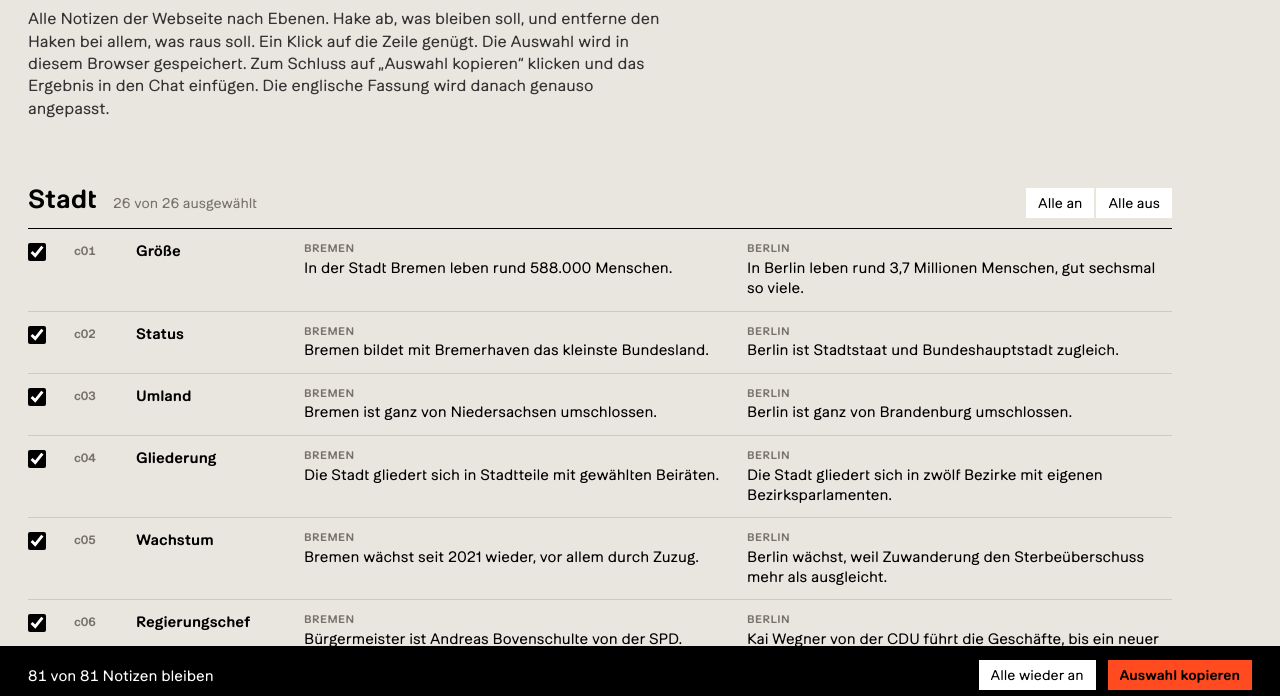
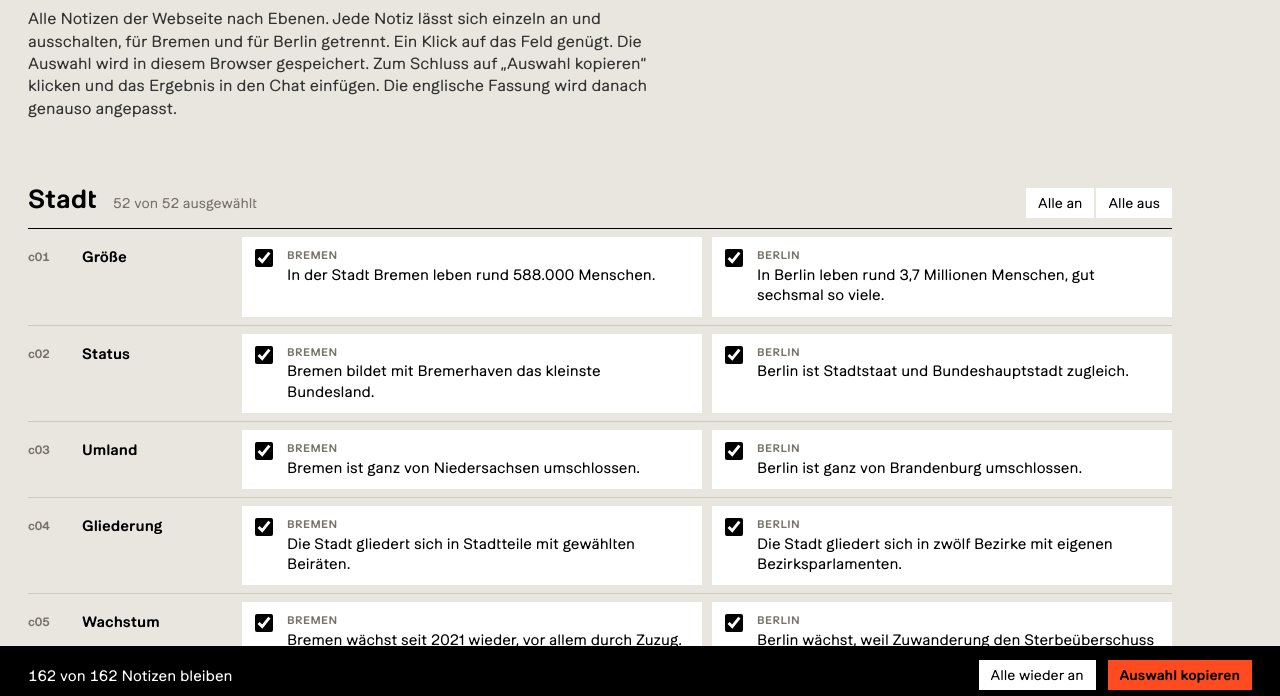
Before and after one commit to paulstuempel/TS-Berlin-Excursion, a plain HTML site: page tools/notizen.html in a window 1280 px wide. Shown: the part 96-792 px from the top of the page. Drawn offline with Linux system fonts and the light colour scheme.

Commit message:
Notizen Werkzeug: jede Notiz einzeln für Bremen und Berlin an und aus
Co-Authored-By: Claude Opus 5.5 <noreply@anthropic.com>
Claude-Session: https://claude.ai/code/session_01Y2RYfhWUhTbyKwaCcj39oX

```diff
--- a/tools/notizen.html
+++ b/tools/notizen.html
@@ -52,19 +52,32 @@
 
     .row {
       display: grid;
-      grid-template-columns: 28px 44px 150px 1fr 1fr;
-      gap: 0 18px;
+      grid-template-columns: 44px 150px 1fr 1fr;
+      gap: 0 10px;
+      align-items: stretch;
+      padding: 8px 0;
+      border-bottom: 1px solid var(--line);
+    }
+    .id { font-size: 12px; font-weight: 600; color: var(--mute); padding-top: 13px; font-variant-numeric: tabular-nums; }
+    .row .topic { padding-top: 10px; }
+    /* Jede einzelne Notiz ist ein eigener Schalter */
+    .cell {
+      display: grid;
+      grid-template-columns: 22px 1fr;
+      gap: 0 10px;
       align-items: start;
-      padding: 12px 0;
-      border-bottom: 1px solid var(--line);
+      padding: 10px 12px;
+      background: #fff;
+      border: 1.5px solid transparent;
       cursor: pointer;
-      transition: opacity .15s;
+      transition: opacity .15s, background .15s;
     }
-    .row:hover { background: rgba(255,255,255,.35); }
-    .row.off { opacity: .35; }
-    .row.off .txt { text-decoration: line-through; text-decoration-thickness: 1px; }
-    .row input { width: 18px; height: 18px; margin: 2px 0 0; accent-color: var(--ink); cursor: pointer; }
-    .id { font-size: 12px; font-weight: 600; color: var(--mute); padding-top: 3px; font-variant-numeric: tabular-nums; }
+    .cell:hover { border-color: var(--ink); }
+    .cell input { width: 18px; height: 18px; margin: 1px 0 0; accent-color: var(--ink); cursor: pointer; }
+    .cell.off { background: transparent; opacity: .4; }
+    .cell.off .txt { text-decoration: line-through; text-decoration-thickness: 1px; }
+    .cell.none { background: transparent; cursor: default; }
+    .cell.none:hover { border-color: transparent; }
     .topic { font-weight: 600; font-size: 15px; line-height: 1.3; }
     .check { display: inline-block; margin-top: 4px; padding: 1px 6px; font-size: 11px; font-weight: 600; color: #fff; background: var(--accent); }
     .txt { font-size: 15px; line-height: 1.35; }
@@ -87,16 +100,16 @@
     @media (max-width: 760px) {
       header, main { padding-left: 16px; padding-right: 16px; }
       footer { padding: 12px 16px; }
-      .row { grid-template-columns: 26px 1fr; gap: 4px 10px; }
+      .row { grid-template-columns: 1fr; gap: 6px; }
       .row .id { display: none; }
-      .row .topic, .row .txt { grid-column: 2; }
+      .row .topic { padding-top: 4px; }
     }
   </style>
 </head>
 <body>
   <header>
     <h1>Notizen auswählen</h1>
-    <p>Alle Notizen der Webseite nach Ebenen. Hake ab, was bleiben soll, und entferne den Haken bei allem, was raus soll. Ein Klick auf die Zeile genügt. Die Auswahl wird in diesem Browser gespeichert. Zum Schluss auf „Auswahl kopieren“ klicken und das Ergebnis in den Chat einfügen. Die englische Fassung wird danach genauso angepasst.</p>
+    <p>Alle Notizen der Webseite nach Ebenen. Jede Notiz lässt sich einzeln an und ausschalten, für Bremen und für Berlin getrennt. Ein Klick auf das Feld genügt. Die Auswahl wird in diesem Browser gespeichert. Zum Schluss auf „Auswahl kopieren“ klicken und das Ergebnis in den Chat einfügen. Die englische Fassung wird danach genauso angepasst.</p>
   </header>
   <main id="list"></main>
   <footer>
@@ -114,17 +127,18 @@
       { id: 'locality', label: 'Umgebung' },
       { id: 'space', label: 'Raum' },
     ];
-    const KEY = 'kontext-atlas-notizauswahl';
+    const KEY = 'kontext-atlas-notizauswahl-einzeln';
 
-    // Gespeichert werden nur die abgewählten ids
+    // Gespeichert werden nur die abgewählten Notizen
     let off = new Set();
     try { off = new Set(JSON.parse(localStorage.getItem(KEY)) || []); } catch {}
     const save = () => { try { localStorage.setItem(KEY, JSON.stringify([...off])); } catch {} };
 
     const esc = (s) => String(s ?? '').replace(/[&<>"]/g, (c) => ({ '&': '&amp;', '<': '&lt;', '>': '&gt;', '"': '&quot;' }[c]));
-    const cell = (city, text) => text
-      ? `<div class="txt"><small>${city}</small>${esc(text)}</div>`
-      : `<div class="txt empty"><small>${city}</small>kein Eintrag</div>`;
+    // Ein Schalter je Notiz, Schlüssel z. B. c01.bremen
+    const cell = (id, place, city, text) => text
+      ? `<label class="cell" data-key="${id}.${place}"><input type="checkbox"><div class="txt"><small>${city}</small>${esc(text)}</div></label>`
+      : `<div class="cell none"><span></span><div class="txt empty"><small>${city}</small>kein Eintrag</div></div>`;
 
     const list = document.getElementById('list');
     list.innerHTML = LEVELS.map((L) => `
@@ -138,22 +152,21 @@
           </span>
         </div>
         ${(notes[L.id] || []).map((n) => `
-          <label class="row" data-id="${n.id}">
-            <input type="checkbox">
+          <div class="row">
             <span class="id">${n.id}</span>
             <span class="topic">${esc(n.topic)}${n.check ? '<br><span class="check">prüfen</span>' : ''}</span>
-            ${cell('Bremen', n.bremen)}
-            ${cell('Berlin', n.berlin)}
-          </label>`).join('')}
+            ${cell(n.id, 'bremen', 'Bremen', n.bremen)}
+            ${cell(n.id, 'berlin', 'Berlin', n.berlin)}
+          </div>`).join('')}
       </section>`).join('');
 
     function render() {
       let kept = 0, all = 0;
       for (const sec of list.querySelectorAll('section')) {
-        const rows = [...sec.querySelectorAll('.row')];
+        const rows = [...sec.querySelectorAll('.cell[data-key]')];
         let k = 0;
         for (const r of rows) {
-          const on = !off.has(r.dataset.id);
+          const on = !off.has(r.dataset.key);
           r.querySelector('input').checked = on;
           r.classList.toggle('off', !on);
           if (on) k++;
@@ -165,15 +178,15 @@
     }
 
     list.addEventListener('change', (e) => {
-      const row = e.target.closest('.row');
-      if (!row) return;
-      e.target.checked ? off.delete(row.dataset.id) : off.add(row.dataset.id);
+      const c = e.target.closest('.cell[data-key]');
+      if (!c) return;
+      e.target.checked ? off.delete(c.dataset.key) : off.add(c.dataset.key);
       save(); render();
     });
     list.addEventListener('click', (e) => {
       const b = e.target.closest('[data-all]');
       if (!b) return;
-      const ids = [...b.closest('section').querySelectorAll('.row')].map((r) => r.dataset.id);
+      const ids = [...b.closest('section').querySelectorAll('.cell[data-key]')].map((r) => r.dataset.key);
       ids.forEach((id) => (b.dataset.all === 'on' ? off.delete(id) : off.add(id)));
       save(); render();
     });
@@ -185,11 +198,12 @@
     function summary() {
       const lines = ['Notizauswahl Kontext Atlas'];
       for (const L of LEVELS) {
-        const ids = (notes[L.id] || []).map((n) => n.id);
-        const keep = ids.filter((id) => !off.has(id));
-        const drop = ids.filter((id) => off.has(id));
-        lines.push('', `${L.label} behalten (${keep.length}) ${keep.join(' ') || 'keine'}`);
-        lines.push(`${L.label} entfernen (${drop.length}) ${drop.join(' ') || 'keine'}`);
+        const keys = (notes[L.id] || []).flatMap((n) =>
+          ['bremen', 'berlin'].filter((p) => n[p]).map((p) => `${n.id}.${p}`));
+        const keep = keys.filter((k) => !off.has(k));
+        const drop = keys.filter((k) => off.has(k));
+        // Nur die abgewählten Notizen auflisten, das hält den Text kurz
+        lines.push('', `${L.label} ${keep.length} bleiben, ${drop.length} entfernen ${drop.join(' ') || ''}`.trim());
       }
       return lines.join('\n');
     }
```
